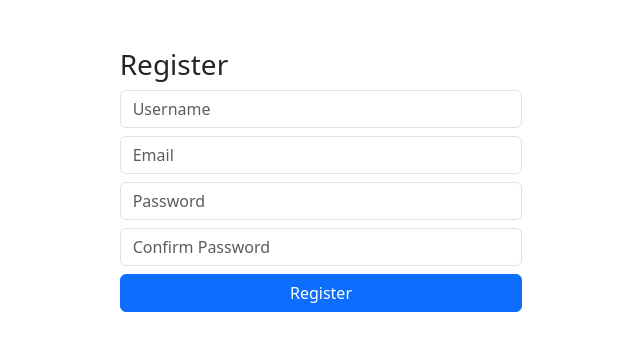
After one commit to HAM-2K5/django-ecommerce, a Django app: page /accounts/register/ in a window 1280 px wide. The commit adds this page. Shown: the top 351 px of the page, without its empty margins (319-959 px from the left). Run offline with Django 5.2, Linux system fonts and the light colour scheme; parts of the project's set-up code (start-up, migrations or seed data) failed here and were passed over.

Commit message:
User authentication(register,login,logout)

```diff
--- /dev/null
+++ b/accounts/urls.py
@@ -0,0 +1,8 @@
+from django.urls import path
+from . import views
+
+urlpatterns = [
+    path('register/', views.register, name='register'),
+    path('login/', views.user_login, name='login'),
+    path('logout/', views.user_logout, name='logout'),
+]
--- a/accounts/views.py
+++ b/accounts/views.py
@@ -1,3 +1,50 @@
-from django.shortcuts import render
+from django.shortcuts import render, redirect
+from django.contrib.auth.models import User
+from django.contrib.auth import authenticate, login, logout
+from django.contrib import messages
 
-# Create your views here.
+def register(request):
+    if request.method == 'POST':
+        username = request.POST['username']
+        email = request.POST['email']
+        password1 = request.POST['password1']
+        password2 = request.POST['password2']
+
+        if password1 != password2:
+            messages.error(request, "Passwords do not match")
+            return redirect('register')
+
+        if User.objects.filter(username=username).exists():
+            messages.error(request, "Username already exists")
+            return redirect('register')
+
+        user = User.objects.create_user(
+            username=username,
+            email=email,
+            password=password1
+        )
+        login(request, user)
+        return redirect('product_list')
+
+    return render(request, 'accounts/register.html')
+
+
+def user_login(request):
+    if request.method == 'POST':
+        username = request.POST['username']
+        password = request.POST['password']
+
+        user = authenticate(request, username=username, password=password)
+        if user:
+            login(request, user)
+            return redirect('product_list')
+        else:
+            messages.error(request, "Invalid credentials")
+            return redirect('login')
+
+    return render(request, 'accounts/login.html')
+
+
+def user_logout(request):
+    logout(request)
+    return redirect('product_list')
--- a/ecommerce/urls.py
+++ b/ecommerce/urls.py
@@ -21,4 +21,5 @@ urlpatterns = [
     path('admin/', admin.site.urls),
     path('', include('products.urls')),
     path('cart/', include('cart.urls')),
+    path('accounts/',include('accounts.urls')),
 ]
--- a/products/views.py
+++ b/products/views.py
@@ -1,6 +1,8 @@
 from django.shortcuts import render, get_object_or_404
 from .models import Product, Category
+from django.contrib.auth.decorators import login_required
 
+@login_required
 def product_list(request, category_slug=None):
     categories = Category.objects.all()
     products = Product.objects.all()
--- /dev/null
+++ b/templates/accounts/register.html
@@ -0,0 +1,23 @@
+<!DOCTYPE html>
+<html>
+<head>
+    <title>Register</title>
+    <link href="https://cdn.jsdelivr.net/npm/bootstrap@5.3.2/dist/css/bootstrap.min.css" rel="stylesheet">
+</head>
+<body>
+<div class="container mt-5 col-md-4">
+
+<h3>Register</h3>
+
+<form method="post">
+    {% csrf_token %}
+    <input class="form-control mb-2" name="username" placeholder="Username" required>
+    <input class="form-control mb-2" name="email" placeholder="Email" type="email" required>
+    <input class="form-control mb-2" name="password1" placeholder="Password" type="password" required>
+    <input class="form-control mb-2" name="password2" placeholder="Confirm Password" type="password" required>
+    <button class="btn btn-primary w-100">Register</button>
+</form>
+
+</div>
+</body>
+</html>
```
Also changed, not shown: templates/accounts/login.html (added, +21 -0 lines), templates/products/product_list.html (+13 -0 lines).
